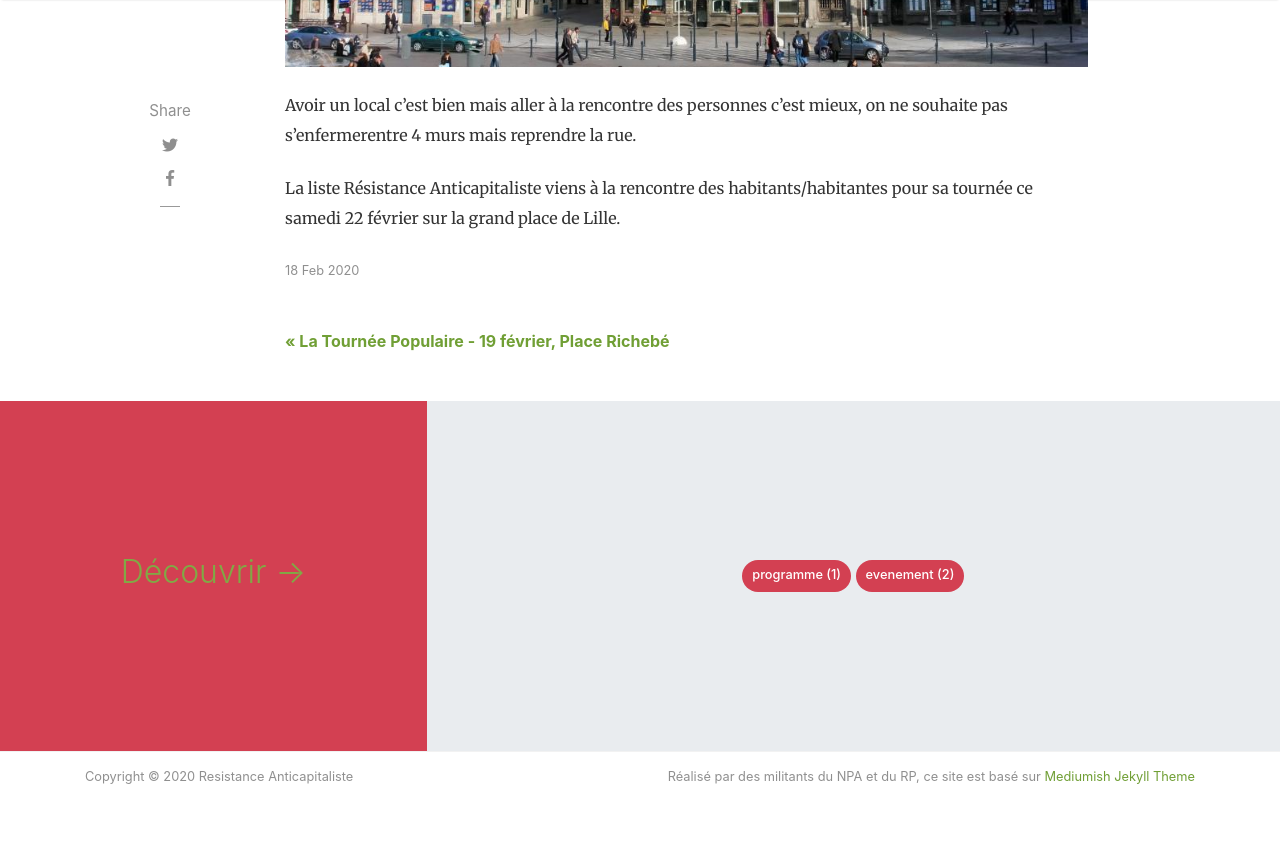
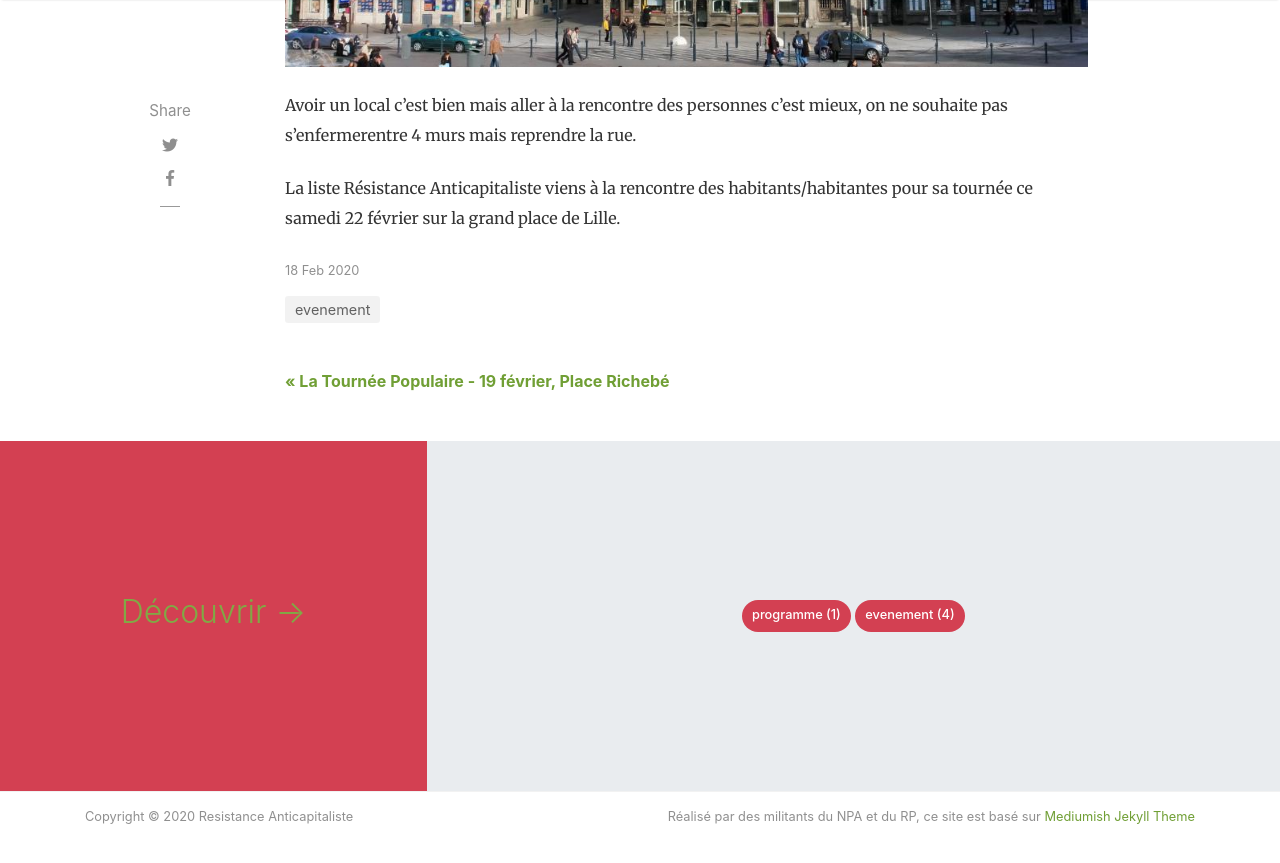
Before and after one commit to ra-lille/ra-lille.github.io, a Jekyll site: the page built from _posts/2020-02-18-LaTourneePopulaire2202.md, in a window 1280 px wide and 900 px high, scrolled down 1029 px. Shown: the top 863 px of the window. Built offline with Jekyll 4.4.1, drawn with Linux system fonts in a browser that asks for light colours; nearby versions of some CDN libraries.

Commit message:
fixed menu

```diff
--- a/_layouts/default.html
+++ b/_layouts/default.html
@@ -45,7 +45,7 @@
 
 <!-- Begin Menu Navigation
 ================================================== -->
-<nav class="navbar navbar-expand-lg navbar-light fixed-top mediumnavigation nav-down">
+<nav class="navbar navbar-expand-lg navbar-light bg-white fixed-top mediumnavigation nav-down">
 
     <div class="container pr-0">
 
--- a/_posts/2020-02-18-LaTourneePopulaire2202.md
+++ b/_posts/2020-02-18-LaTourneePopulaire2202.md
@@ -2,7 +2,7 @@
 layout: post
 title:  "La Tournée Populaire - 22 février, Grand Place"
 author:
-categories: [ ]
+categories: [ evenement ]
 image: assets/images/2020-02-18-LaTourneePopulaire/image2.jpg
 featured: false
 hidden: false
```
Also changed, not shown: _posts/2020-02-18-LaTourneePopulaire1902.md (+1 -1 lines).
